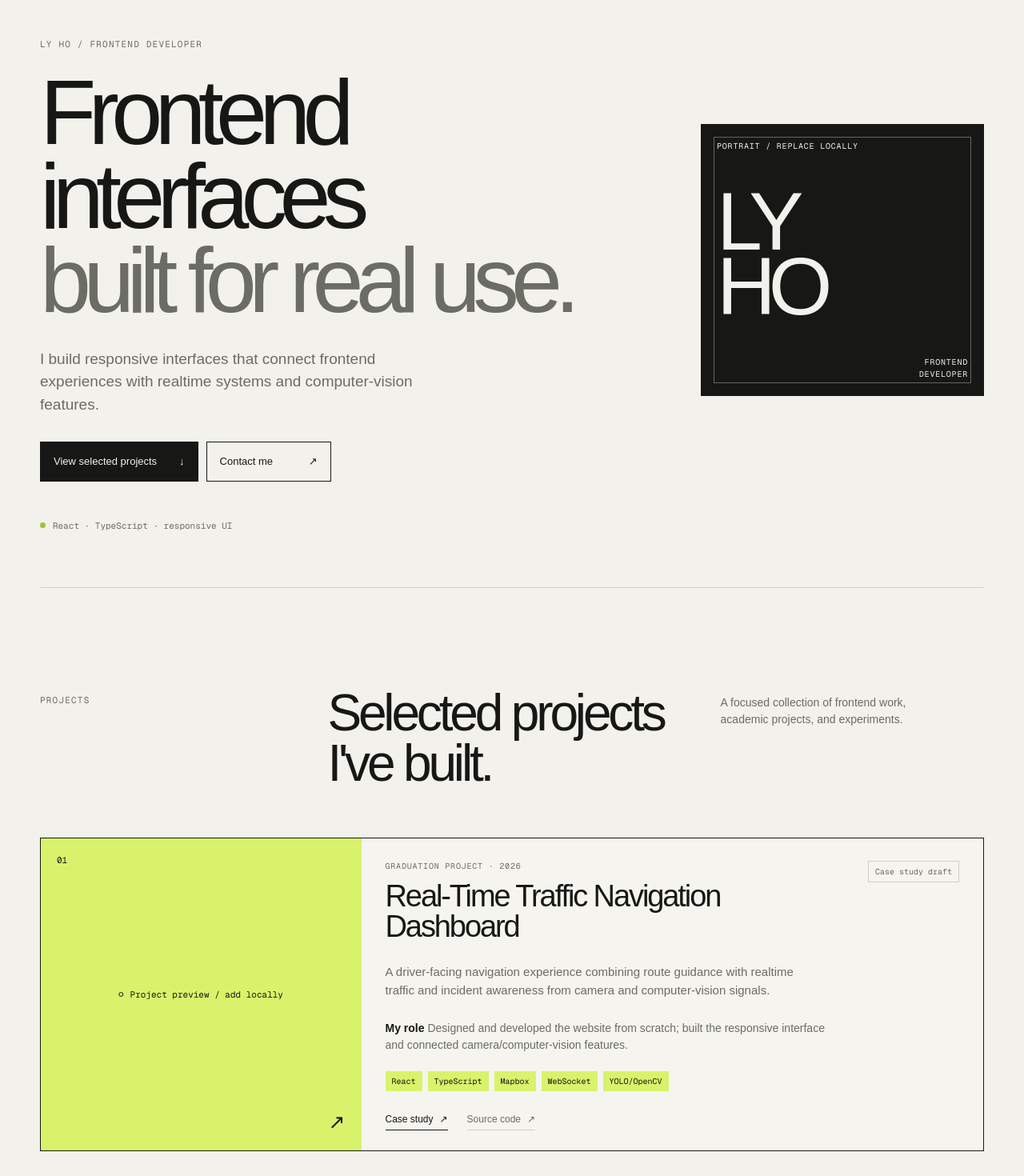
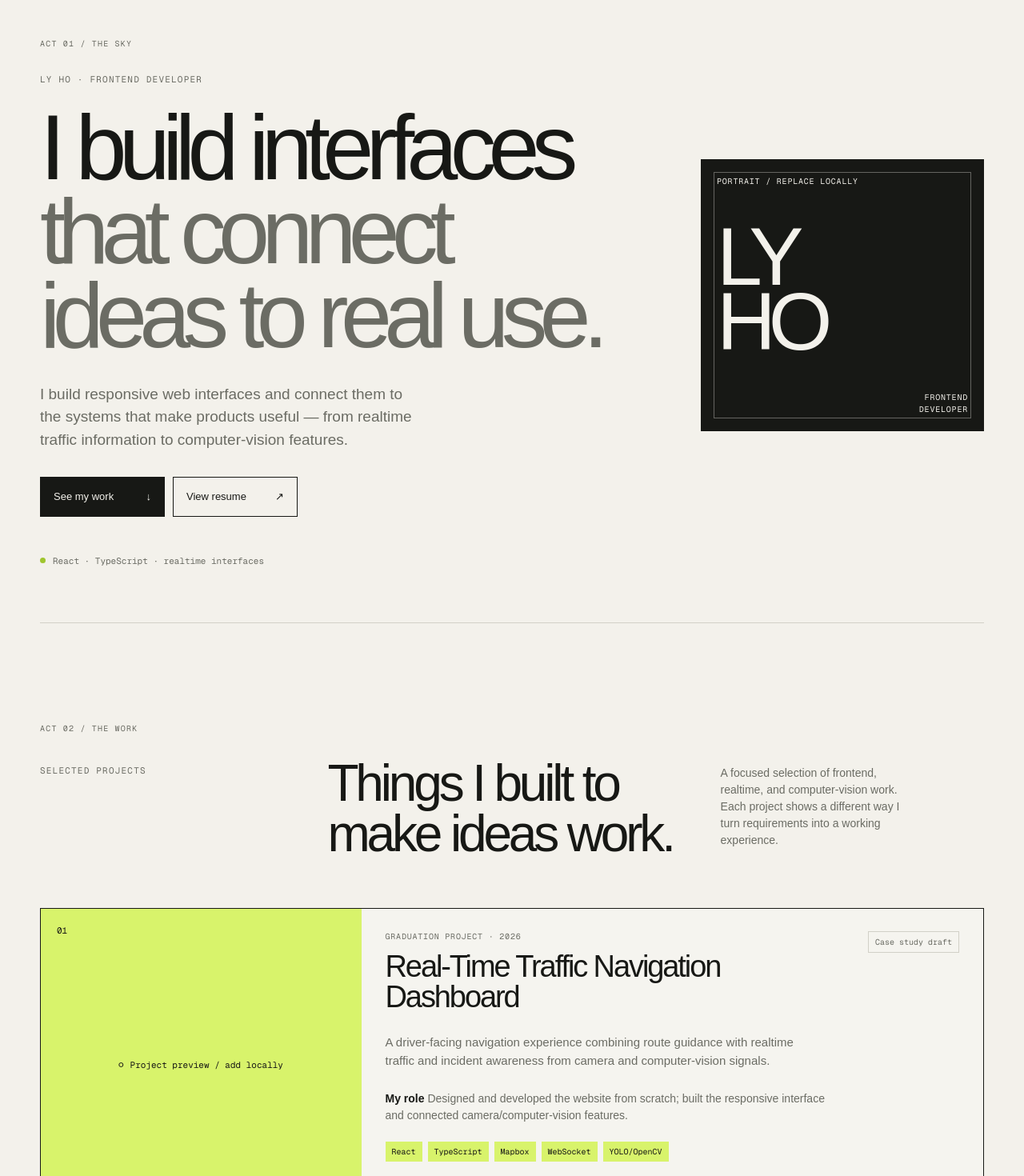
Before and after one commit to lyhoquy/Portfolio, a Next.js app: page / in a window 1280 px wide. Shown: the part 120-1590 px from the top of the page at 80% size. Built offline with nearby package versions, Linux system fonts and the light colour scheme.

Commit message:
feat: introduce cinematic five-act portfolio flow

```diff
--- a/app/globals.css
+++ b/app/globals.css
@@ -218,3 +218,39 @@ a:focus-visible { outline: 3px solid var(--ink); outline-offset: 4px; }
   .mobile-nav-menu a:hover { background: var(--accent); }
   .nav-resume { font-size: 11px; }
 }
+
+
+/* Cinematic copy pass: structure first, visual treatment remains provisional. */
+.cinematic-act { position: relative; }
+.act-label { margin-bottom: 30px; color: var(--muted); font: 10px/1.4 var(--font-geist-mono), monospace; letter-spacing: .12em; text-transform: uppercase; }
+#projects, #how-i-build, #about, #contact { scroll-margin-top: 20px; }
+.process-section { padding-top: 125px; }
+.process-list { display: grid; grid-template-columns: repeat(5, 1fr); border-top: 1px solid var(--ink); }
+.process-step { min-height: 235px; padding: 24px 18px 24px 0; border-bottom: 1px solid var(--line); border-right: 1px solid var(--line); }
+.process-step:not(:first-child) { padding-left: 18px; }
+.process-step:last-child { border-right: 0; }
+.process-step h3 { margin: 0 0 22px; font-size: 17px; font-weight: 500; letter-spacing: -.03em; }
+.process-step p { max-width: 170px; margin: 0; color: var(--muted); font-size: 13px; line-height: 1.55; }
+.experience-insert { display: grid; grid-template-columns: 1fr 1fr; gap: 10%; margin-top: 100px; border-top: 1px solid var(--ink); padding-top: 28px; }
+.experience-insert h3 { margin: 0; font-size: 38px; font-weight: 500; letter-spacing: -.06em; line-height: 1; }
+.experience-title { margin: 0 0 8px; font-size: 20px; }
+.experience-summary { max-width: 430px; margin: 26px 0 0; color: var(--muted); font-size: 15px; line-height: 1.55; }
+.process-note { max-width: 450px; margin: 70px 0 0 auto; color: var(--muted); font-size: 14px; line-height: 1.55; }
+.toolkit-block { grid-column: 1 / -1; margin-top: 125px; border-top: 1px solid var(--line); padding-top: 80px; }
+.toolkit-block .section-heading { margin-bottom: 45px; }
+.project-card-supporting { opacity: .82; }
+.project-card-supporting:hover { opacity: 1; }
+.contact-closing { margin: 62px auto 0; color: var(--muted); font: 11px var(--font-geist-mono), monospace; }
+
+@media (max-width: 760px) {
+  .act-label { margin-bottom: 22px; }
+  .process-section { padding-top: 85px; }
+  .process-list { display: block; }
+  .process-step, .process-step:not(:first-child) { min-height: auto; padding: 20px 0; border-right: 0; }
+  .process-step h3 { margin-bottom: 10px; }
+  .process-step p { max-width: 100%; }
+  .experience-insert { display: block; margin-top: 65px; }
+  .experience-insert > div:last-child { margin-top: 35px; }
+  .toolkit-block { margin-top: 85px; padding-top: 55px; }
+  .contact-closing { margin-top: 48px; }
+}
--- a/app/page.tsx
+++ b/app/page.tsx
@@ -1,6 +1,7 @@
-import { About, Experience, Skills } from "@/components/portfolio/profile-sections";
+import { HowIBuild } from "@/components/portfolio/how-i-build";
 import { Contact, Footer } from "@/components/portfolio/contact";
 import { Hero, SiteNav } from "@/components/portfolio/hero";
+import { About } from "@/components/portfolio/profile-sections";
 import { Projects } from "@/components/portfolio/projects";
 import { projects } from "@/lib/portfolio-data";
 
@@ -12,9 +13,8 @@ export default function Home() {
       <div id="top" className="page-shell">
         <Hero />
         <Projects projects={projects} />
+        <HowIBuild />
         <About />
-        <Experience />
-        <Skills />
         <Contact />
       </div>
       <Footer />
--- a/components/portfolio/contact.tsx
+++ b/components/portfolio/contact.tsx
@@ -2,15 +2,15 @@ import { profile } from "@/lib/portfolio-data";
 
 export function Contact() {
   return (
-    <section id="contact" className="contact-section" aria-labelledby="contact-title">
-      <p className="eyebrow">Have a project in mind?</p>
-      <h2 id="contact-title">Let&apos;s build something useful.</h2>
+    <section id="contact" className="contact-section cinematic-act" aria-labelledby="contact-title">
+      <div className="act-label">ACT 05 / CONTACT</div>
+      <p className="eyebrow">Have something worth building?</p>
+      <h2 id="contact-title">Let&apos;s make it useful.</h2>
       <p className="contact-copy">
-        I&apos;m open to frontend opportunities, collaborations, and thoughtful
-        conversations about building for the web.
+        I am open to frontend opportunities, collaborations, and thoughtful conversations about building for the web.
       </p>
       <a className="button button-primary" href={`mailto:${profile.email}`}>
-        Get in touch <span aria-hidden="true">↗</span>
+        Start a conversation <span aria-hidden="true">↗</span>
       </a>
       <div id="resume" className="contact-links" aria-label="Contact links">
         <a href={`mailto:${profile.email}`}>Email</a>
@@ -18,6 +18,7 @@ export function Contact() {
         <a href={profile.linkedin} target="_blank" rel="noreferrer">LinkedIn</a>
         <span className="resume-note">Resume PDF / add locally when ready.</span>
       </div>
+      <p className="contact-closing">Thanks for making it this far.</p>
     </section>
   );
 }
--- a/components/portfolio/hero.tsx
+++ b/components/portfolio/hero.tsx
@@ -1,5 +1,5 @@
+import { MobileNav } from "@/components/portfolio/mobile-nav";
 import { profile } from "@/lib/portfolio-data";
-import { MobileNav } from "@/components/portfolio/mobile-nav";
 
 export function SiteNav() {
   return (
@@ -9,9 +9,9 @@ export function SiteNav() {
         <span>{profile.brand}</span>
       </a>
       <div className="nav-links">
-        <a href="#work">Projects</a>
+        <a href="#projects">Projects</a>
+        <a href="#how-i-build">How I build</a>
         <a href="#about">About</a>
-        <a href="#experience">Experience</a>
         <a href="#contact">Contact</a>
       </div>
       <MobileNav />
@@ -24,24 +24,24 @@ export function SiteNav() {
 
 export function Hero() {
   return (
-    <section className="hero" aria-labelledby="hero-title">
+    <section className="hero cinematic-act" aria-labelledby="hero-title">
+      <div className="act-label">ACT 01 / THE SKY</div>
       <div className="hero-intro">
         <div className="hero-copy-block">
-          <p className="eyebrow">{profile.name} / {profile.role}</p>
+          <p className="eyebrow">{profile.name} · {profile.role}</p>
           <h1 id="hero-title">
-            Frontend interfaces
-            <span>built for real use.</span>
+            I build interfaces
+            <span>that connect ideas to real use.</span>
           </h1>
           <p className="hero-lede">
-            I build responsive interfaces that connect frontend experiences with
-            realtime systems and computer-vision features.
+            I build responsive web interfaces and connect them to the systems that make products useful — from realtime traffic information to computer-vision features.
           </p>
           <div className="hero-actions" aria-label="Hero actions">
-            <a className="button button-primary" href="#work">
-              View selected projects <span aria-hidden="true">↓</span>
+            <a className="button button-primary" href="#projects">
+              See my work <span aria-hidden="true">↓</span>
             </a>
-            <a className="button button-secondary" href={`mailto:${profile.email}`}>
-              Contact me <span aria-hidden="true">↗</span>
+            <a className="button button-secondary" href="#resume">
+              View resume <span aria-hidden="true">↗</span>
             </a>
           </div>
         </div>
@@ -53,7 +53,7 @@ export function Hero() {
       </div>
       <div className="hero-note">
         <span className="status-dot" aria-hidden="true" />
-        React · TypeScript · responsive UI
+        React · TypeScript · realtime interfaces
       </div>
     </section>
   );
--- /dev/null
+++ b/components/portfolio/how-i-build.tsx
@@ -0,0 +1,42 @@
+import { experience } from "@/lib/portfolio-data";
+
+const steps = [
+  ["01 / Understand", "Start with the requirement, the user, and the information the interface must make clear."],
+  ["02 / Shape", "Turn the flow into a responsive structure with readable hierarchy and reusable interface sections."],
+  ["03 / Connect", "Bring the interface together with APIs, realtime data, maps, or computer-vision features when the project requires them."],
+  ["04 / Refine", "Test the experience across screen sizes, fix rough edges, and improve the details that affect usability."],
+  ["05 / Ship", "Keep the code organized, document what remains, and move the project toward a usable release."],
+];
+
+export function HowIBuild() {
+  return (
+    <section id="how-i-build" className="section process-section cinematic-act" aria-labelledby="process-title">
+      <div className="act-label">ACT 03 / HOW I BUILD</div>
+      <div className="section-heading process-heading">
+        <p className="eyebrow">A working process</p>
+        <h2 id="process-title">From a rough idea to a working interface.</h2>
+        <p>I break a problem into a clear user flow, shape the interface around that flow, then build and refine the experience through code.</p>
+      </div>
+      <div className="process-list">
+        {steps.map(([title, description]) => (
+          <article className="process-step" key={title}>
+            <h3>{title}</h3>
+            <p>{description}</p>
+          </article>
+        ))}
+      </div>
+      <div className="experience-insert">
+        <div>
+          <p className="eyebrow">Recent experience</p>
+          <h3>Learning by shipping.</h3>
+        </div>
+        <div>
+          <p className="experience-title">{experience.title}</p>
+          <p className="muted">{experience.company} · {experience.period}</p>
+          <p className="experience-summary">{experience.summary}</p>
+        </div>
+      </div>
+      <p className="process-note">The goal is not to add motion for its own sake. The goal is to make the interface easier to understand and use.</p>
+    </section>
+  );
+}
--- a/components/portfolio/mobile-nav.tsx
+++ b/components/portfolio/mobile-nav.tsx
@@ -3,10 +3,11 @@
 import { useState } from "react";
 
 const links = [
-  { href: "#work", label: "Projects" },
+  { href: "#projects", label: "Projects" },
+  { href: "#how-i-build", label: "How I build" },
   { href: "#about", label: "About" },
-  { href: "#experience", label: "Experience" },
   { href: "#contact", label: "Contact" },
+  { href: "#resume", label: "Resume" },
 ];
 
 export function MobileNav() {
--- a/components/portfolio/profile-sections.tsx
+++ b/components/portfolio/profile-sections.tsx
@@ -1,64 +1,46 @@
-import { experience, profile, skills } from "@/lib/portfolio-data";
+import { profile, skills } from "@/lib/portfolio-data";
 
 export function About() {
   return (
-    <section id="about" className="section about-section" aria-labelledby="about-title">
+    <section id="about" className="section about-section cinematic-act" aria-labelledby="about-title">
+      <div className="act-label">ACT 04 / ABOUT</div>
       <div className="about-intro">
         <p className="eyebrow">A little about me</p>
-        <h2 id="about-title">Code is my craft. Curiosity is my edge.</h2>
+        <h2 id="about-title">I care about how things work — and how they feel to use.</h2>
       </div>
       <div className="about-copy">
         <p>
-          I&apos;m {profile.name}, a Frontend Developer with a background in Information
-          Technology and a user-centered design mindset. I care about building
-          interfaces that are not only visually clear, but also smooth, responsive,
-          and genuinely easy to use.
+          I am {profile.name}, a Frontend Developer with a background in Information Technology. I enjoy turning requirements into responsive interfaces that are clear, practical, and connected to real product behavior.
         </p>
         <p>
-          My goal is to grow into a developer who can carry an idea from UI to a
-          finished product, while continuing to learn how thoughtful design improves
-          the way products work.
+          I am also exploring UI/UX to understand how structure, interaction, and visual decisions can make a product easier to use. Frontend development is my current direction; design learning is how I keep improving the way I build.
         </p>
         <a className="text-link" href={profile.linkedin} target="_blank" rel="noreferrer">
           More about my journey <span aria-hidden="true">↗</span>
         </a>
+      </div>
+      <div className="toolkit-block">
+        <div className="section-heading compact-heading">
+          <p className="eyebrow">Tools I use</p>
+          <h2 id="skills-title">A practical toolkit for building on the web.</h2>
+          <p>The tools change with the problem. The focus stays on clear structure, responsive behavior, and working interfaces.</p>
+        </div>
+        <div className="skills-list" aria-labelledby="skills-title">
+          {skills.map((skill, index) => (
+            <span className="skill-item" key={skill}>
+              <span className="skill-index">{String(index + 1).padStart(2, "0")}</span>{skill}
+            </span>
+          ))}
+        </div>
       </div>
     </section>
   );
 }
 
 export function Experience() {
-  return (
-    <section id="experience" className="section experience-section" aria-labelledby="experience-title">
-      <div className="section-heading compact-heading">
-        <p className="eyebrow">Experience</p>
-        <h2 id="experience-title">Learning by shipping.</h2>
-      </div>
-      <div className="experience-row">
-        <div>
-          <h3>{experience.title}</h3>
-          <p className="muted">{experience.company} · {experience.period}</p>
-        </div>
-        <p>{experience.summary}</p>
-      </div>
-    </section>
-  );
+  return null;
 }
 
 export function Skills() {
-  return (
-    <section className="section skills-section" aria-labelledby="skills-title">
-      <div className="section-heading compact-heading">
-        <p className="eyebrow">Toolkit</p>
-        <h2 id="skills-title">Tools I use to make things.</h2>
-      </div>
-      <div className="skills-list">
-        {skills.map((skill, index) => (
-          <span className="skill-item" key={skill}>
-            <span className="skill-index">{String(index + 1).padStart(2, "0")}</span>{skill}
-          </span>
-        ))}
-      </div>
-    </section>
-  );
+  return null;
 }
--- a/components/portfolio/projects.tsx
+++ b/components/portfolio/projects.tsx
@@ -20,13 +20,15 @@ function ProjectVisual({ project, featured = false }: { project: Project; featur
 }
 
 function ProjectActions({ project }: { project: Project }) {
+  const isSupporting = project.slug === "personal-portfolio";
+
   return (
     <div className="project-actions">
       <Link className="text-link" href={`/projects/${project.slug}`}>
-        Case study <span aria-hidden="true">↗</span>
+        {isSupporting ? "Project notes" : "Read case study"} <span aria-hidden="true">↗</span>
       </Link>
       <a className="text-link text-link-muted" href={project.href} target="_blank" rel="noreferrer">
-        Source code <span aria-hidden="true">↗</span>
+        View source code <span aria-hidden="true">↗</span>
       </a>
     </div>
   );
@@ -57,11 +59,12 @@ export function Projects({ projects }: ProjectsProps) {
   const selected = projects.filter((project) => project.slug !== featured.slug);
 
   return (
-    <section id="work" className="section work-section" aria-labelledby="work-title">
+    <section id="projects" className="section work-section cinematic-act" aria-labelledby="work-title">
+      <div className="act-label">ACT 02 / THE WORK</div>
       <div className="section-heading">
-        <p className="eyebrow">Projects</p>
-        <h2 id="work-title">Selected projects I&apos;ve built.</h2>
-        <p>A focused collection of frontend work, academic projects, and experiments.</p>
+        <p className="eyebrow">Selected projects</p>
+        <h2 id="work-title">Things I built to make ideas work.</h2>
+        <p>A focused selection of frontend, realtime, and computer-vision work. Each project shows a different way I turn requirements into a working experience.</p>
       </div>
       <article className="featured-project project-card">
         <ProjectVisual project={featured} featured />
@@ -73,7 +76,7 @@ export function Projects({ projects }: ProjectsProps) {
       </div>
       <div className="project-list">
         {selected.map((project) => (
-          <article className="project-card" key={project.number}>
+          <article className={`project-card ${project.slug === "personal-portfolio" ? "project-card-supporting" : ""}`} key={project.number}>
             <ProjectVisual project={project} />
             <ProjectDetails project={project} />
           </article>
```
Also changed, not shown: 1 other file (tests, documents, lock files or other folders).
